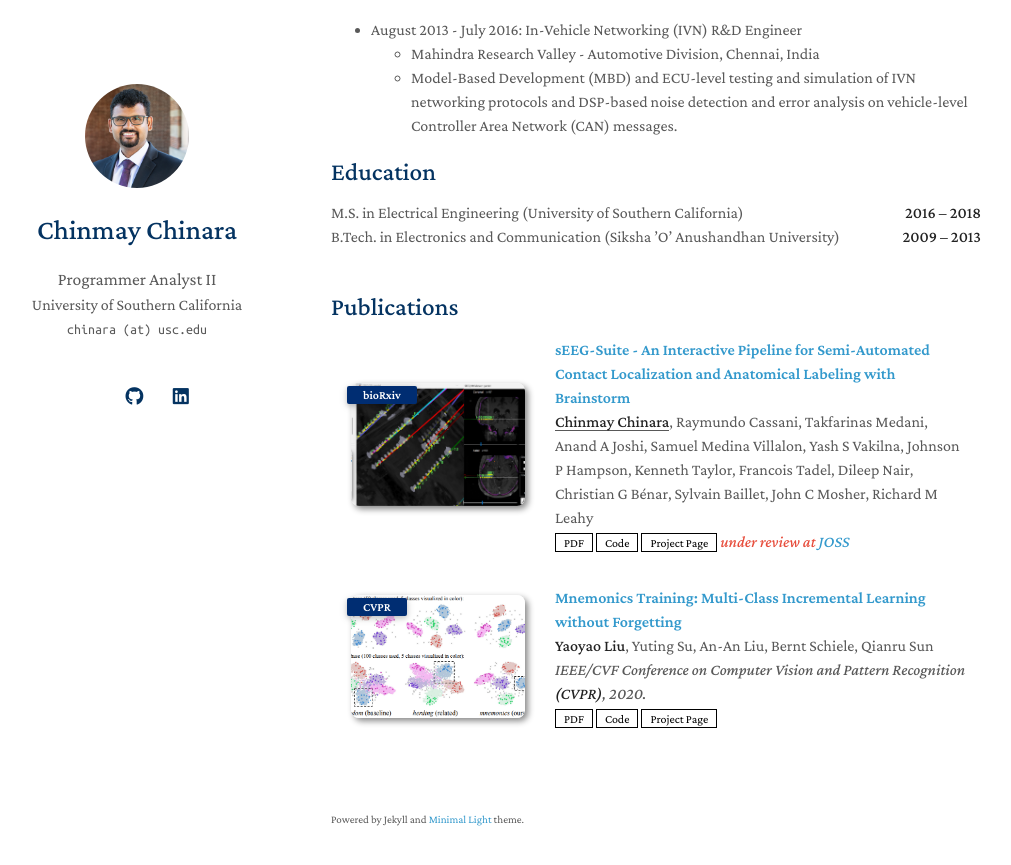
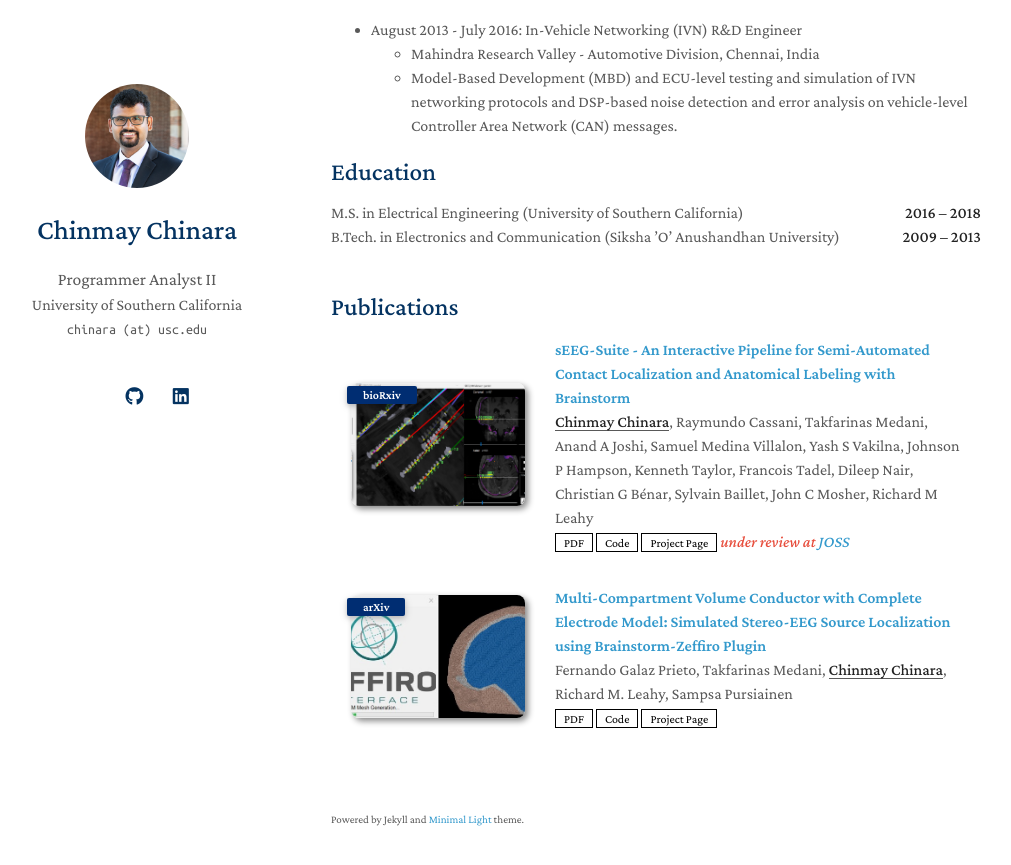
Before and after one commit to chinmaychinara91/chinmaychinara91.github.io, a Jekyll site: the page built from index.md, in a window 1280 px wide and 900 px high, scrolled down 957 px. Shown: the top 865 px of the window, without its empty margins (139-1150 px from the left). Built offline with Jekyll 4.4.1, drawn with Linux system fonts in a browser that asks for light colours; a style sheet for code colours, icons or effects is not loaded; our own code applies the rules of GitHub Pages for plain Markdown files.

Commit message:
Add BST-Zeffiro publicaition and image

```diff
--- a/_data/publications.yml
+++ b/_data/publications.yml
@@ -8,11 +8,10 @@ main:
     image: ./assets/img/seegsuite.png
     notes: under review at <a href="https://github.com/openjournals/joss-reviews/issues/9190">JOSS</a>
 
-  - title: "Mnemonics Training: Multi-Class Incremental Learning without Forgetting"
-    authors: <strong>Yaoyao Liu</strong>, Yuting Su, An-An Liu, Bernt Schiele, Qianru Sun
-    conference_short: CVPR
-    conference: IEEE/CVF Conference on Computer Vision and Pattern Recognition <strong>(CVPR)</strong>, 2020.
-    pdf: https://arxiv.org/pdf/2002.10211.pdf
-    code: https://github.com/yaoyao-liu/class-incremental-learning/tree/main/mnemonics-training
-    page: https://class-il.mpi-inf.mpg.de/mnemonics/
-    image: ./assets/img/teaser_example.png
+  - title: "Multi-Compartment Volume Conductor with Complete Electrode Model: Simulated Stereo-EEG Source Localization using Brainstorm-Zeffiro Plugin"
+    authors: Fernando Galaz Prieto, Takfarinas Medani, <em><strong>Chinmay Chinara</strong></em>, Richard M. Leahy, Sampsa Pursiainen
+    conference_short: arXiv
+    pdf: https://arxiv.org/pdf/2602.00684
+    code: https://github.com/brainstorm-tools/brainstorm3
+    page: https://neuroimage.usc.edu/brainstorm/Tutorials/FemMesh?highlight=%28zeffiro%29#Zeffiro
+    image: ./assets/img/zeffiro.jpg
```
Also changed, not shown: assets/img/zeffiro.jpg (added).
